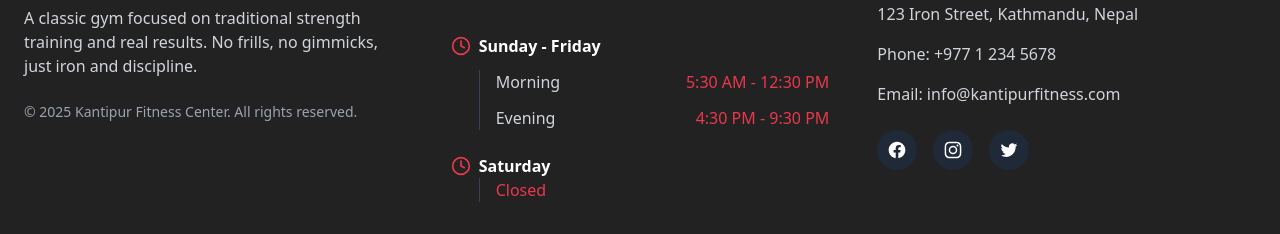
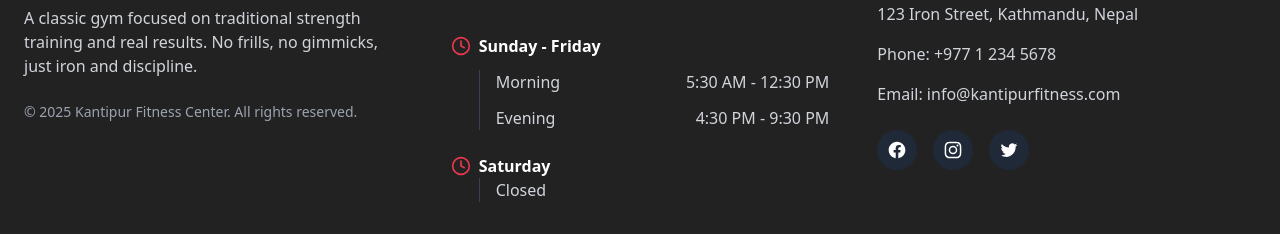
Before and after one commit to Rujan0833/KantipurFitness, a React (Vite) app: page / in a window 1280 px wide. Shown: the part 3993-4227 px from the top of the page. Built offline with nearby package versions, Linux system fonts and the light colour scheme.

Commit message:
Fix: Date text color in footer
Set the text color of the dates in the footer to match the color of the morning and evening text.

```diff
--- a/src/components/gym/Footer.tsx
+++ b/src/components/gym/Footer.tsx
@@ -34,11 +34,11 @@ const Footer = () => {
               <div className="ml-7 space-y-3 border-l border-gray-700 pl-4">
                 <div className="flex justify-between items-center">
                   <span className="text-gray-300">Morning</span>
-                  <span className="text-gym-red font-medium">5:30 AM - 12:30 PM</span>
+                  <span className="text-gray-300">5:30 AM - 12:30 PM</span>
                 </div>
                 <div className="flex justify-between items-center">
                   <span className="text-gray-300">Evening</span>
-                  <span className="text-gym-red font-medium">4:30 PM - 9:30 PM</span>
+                  <span className="text-gray-300">4:30 PM - 9:30 PM</span>
                 </div>
               </div>
 
@@ -48,7 +48,7 @@ const Footer = () => {
               </div>
               <div className="ml-7 pl-4 border-l border-gray-700">
                 <div className="flex justify-between items-center">
-                  <span className="text-gym-red font-medium">Closed</span>
+                  <span className="text-gray-300">Closed</span>
                 </div>
               </div>
             </div>
```
